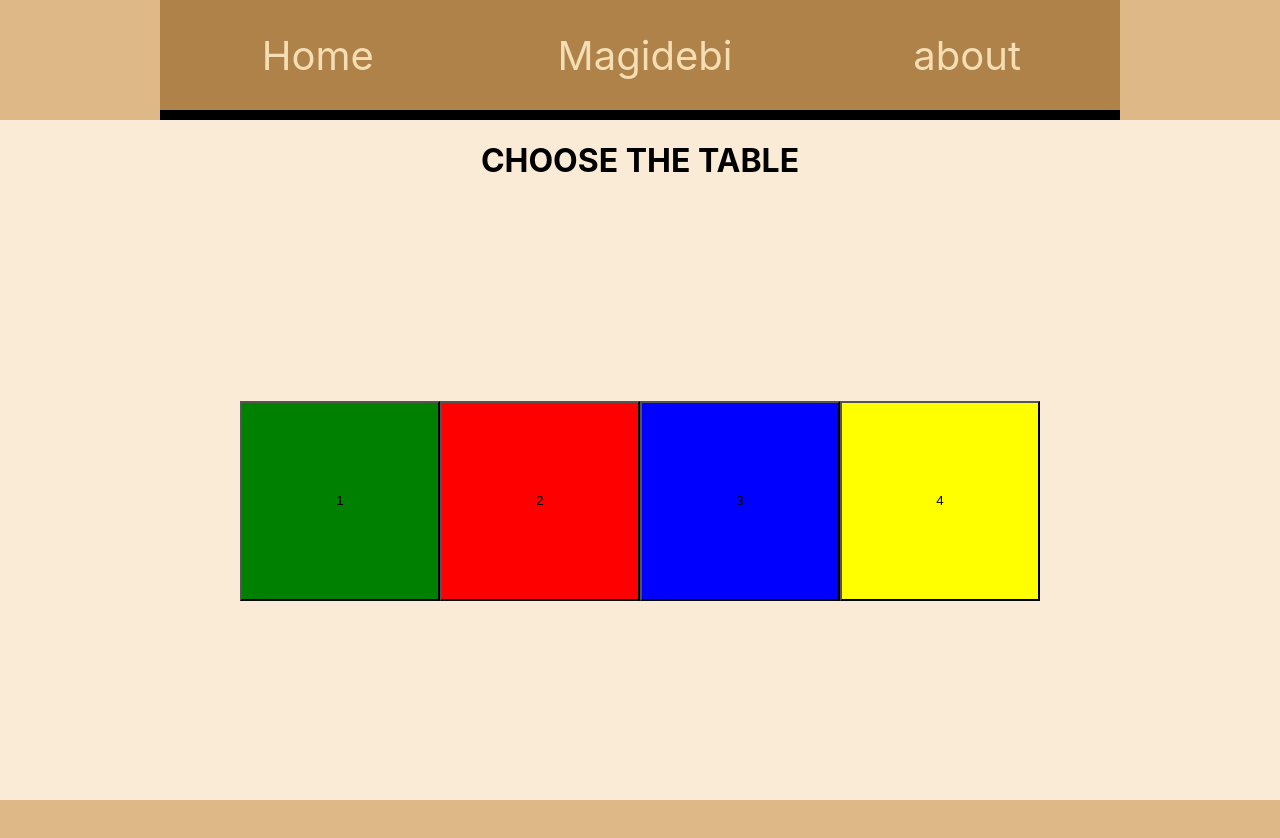
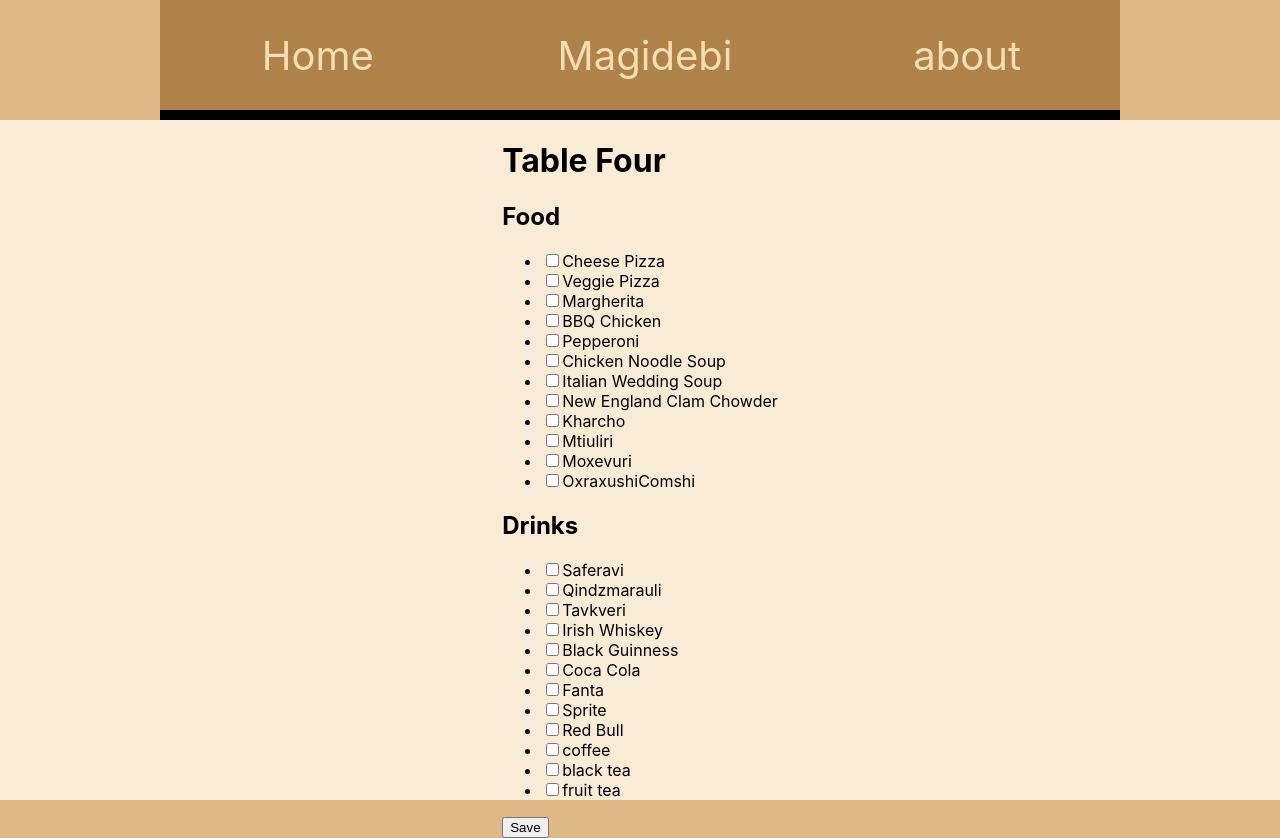
Before and after one commit to leopantsulaia/Restaurant-project, a React (Create React App) app: page /Table4 in a window 1280 px wide. Both pictures are taken after a click on the button "Create Table". Before the commit the page ends 800 px from the top, so only its background shows below. Built offline with nearby package versions, Linux system fonts and the light colour scheme.

Commit message:
added each of the tables and Menu from json files

```diff
--- a/src/App.js
+++ b/src/App.js
@@ -1,4 +1,5 @@
 import React from "react";
+import {BrowserRouter as Router} from "react-router-dom";
 import "./app.scss";
 import MyComponent from "./components/JS/MyComponent";
 
@@ -19,7 +20,9 @@ function App() {
         </ul>
       </header>
       <div className='mid-div'>
-        <MyComponent />
+        <Router>
+          <MyComponent />
+        </Router>
       </div>
     </div>
   );
--- a/src/components/Data/MenuDrink.json
+++ b/src/components/Data/MenuDrink.json
@@ -1,6 +1,69 @@
 {
-  "menu": {
-    "sadili": true,
-    "sadiliii": "suyvelas"
-  }
+  "alcohol": [
+    {
+      "title": "Saferavi",
+      "price": "30gel",
+      "tags": "100ml"
+    },
+    {
+      "title": "Qindzmarauli",
+      "price": "20gel",
+      "tags": "100ml"
+    },
+    {
+      "title": "Tavkveri",
+      "price": "20gel",
+      "tags": "100ml"
+    },
+    {
+      "title": "Irish Whiskey",
+      "price": "30gel",
+      "tags": "30ml"
+    },
+    {
+      "title": "Black Guinness",
+      "price": "100000EUR",
+      "tags": "100000L"
+    }
+  ],
+
+  "lemonade": [
+    {
+      "title": "Coca Cola",
+      "price": "3gel",
+      "tags": "500ml"
+    },
+    {
+      "title": "Fanta",
+      "price": "3gel",
+      "tags": "500ml"
+    },
+    {
+      "title": "Sprite",
+      "price": "3gel",
+      "tags": "500ml"
+    },
+    {
+      "title": "Red Bull",
+      "price": "7gel",
+      "tags": "300ml"
+    }
+  ],
+  "other": [
+    {
+      "title": "coffee",
+      "price": "5gel",
+      "tags": "100ml"
+    },
+    {
+      "title": "black tea",
+      "price": "4gel",
+      "tags": "100ml"
+    },
+    {
+      "title": "fruit tea",
+      "price": "5gel",
+      "tags": "100ml"
+    }
+  ]
 }
--- a/src/components/Data/MenuFood.json
+++ b/src/components/Data/MenuFood.json
@@ -0,0 +1,69 @@
+{
+  "Pizza": [
+    {
+      "title": "Cheese Pizza",
+      "price": "30gel",
+      "tags": "100ml"
+    },
+    {
+      "title": "Veggie Pizza",
+      "price": "20gel",
+      "tags": "100ml"
+    },
+    {
+      "title": "Margherita ",
+      "price": "20gel",
+      "tags": "100ml"
+    },
+    {
+      "title": "BBQ Chicken",
+      "price": "30gel",
+      "tags": "30ml"
+    },
+    {
+      "title": "Pepperoni ",
+      "price": "100000EUR",
+      "tags": "100000L"
+    }
+  ],
+
+  "Soup": [
+    {
+      "title": "Chicken Noodle Soup",
+      "price": "3gel",
+      "tags": "500ml"
+    },
+    {
+      "title": "Italian Wedding Soup",
+      "price": "3gel",
+      "tags": "500ml"
+    },
+    {
+      "title": "New England Clam Chowder",
+      "price": "3gel",
+      "tags": "500ml"
+    },
+    {
+      "title": "Kharcho",
+      "price": "7gel",
+      "tags": "300ml"
+    }
+  ],
+  "Khinkali": [
+    {
+      "title": "Mtiuliri",
+      "price": "5gel",
+      "tags": "100ml"
+    },
+    {
+      "title": "Moxevuri",
+      "price": "4gel",
+      "tags": "100ml"
+    },
+    {
+      "title": "OxraxushiComshi",
+      "price": "5gel",
+      "tags": "100ml"
+    }
+  ]
+}
--- a/src/components/JS/Creation.jsx
+++ b/src/components/JS/Creation.jsx
@@ -1,5 +1,9 @@
-import React, { useState } from "react";
-import CHEMIDATA from "../Data/MenuDrink.json";
+import React, {useState} from "react";
+import {Routes, Route, Link} from "react-router-dom";
+import TableOne from "./Tables/TableOne";
+import TableTwo from "./Tables/TableTwo";
+import TableThree from "./Tables/TableThree";
+import TableFour from "./Tables/TableFour";
 
 const Creation = () => {
   const [showMenuOne, setShowMenuOne] = useState(false);
@@ -7,86 +11,42 @@ const Creation = () => {
   const [showMenuThree, setShowMenuThree] = useState(false);
   const [showMenuFour, setShowMenuFour] = useState(false);
 
-  const openMenu = (menu) => {
-    console.log(CHEMIDATA[menu]);
-  };
-
   return (
     <div className='Creation' id='CreationId'>
+      <Routes>
+        <Route
+          path='/'
+          element={
+            <>
               <div className='crt-header'>
                 <span>
                   <h1>CHOOSE THE TABLE</h1>
                 </span>
               </div>
               <nav className='nav-tables'>
-        <div id='table-one' className='div-tables'>
-          {!showMenuOne && (
-            <button id='btn-one' onClick={() => setShowMenuOne(true)}>
-              1
-            </button>
-          )}
-          {showMenuOne && (
-            <ul>
-              {CHEMIDATA.tableOne.map((menu) => (
-                <li key={menu} onClick={() => openMenu(menu)}>
-                  {menu}
+                <ul className='nav-tables'>
+                  <li id='btn-one'>
+                    <Link to='/Table1'>Table One</Link>
                   </li>
-              ))}
+                  <li id='btn-two'>
+                    <Link to='/Table2'>Table Two</Link>
+                  </li>
+                  <li id='btn-three'>
+                    <Link to='/Table3'>Table Three</Link>
+                  </li>
+                  <li id='btn-four'>
+                    <Link to='/Table4'>Table Four</Link>
+                  </li>
                 </ul>
-          )}
-        </div>
-
-        <div id='table-two' className='div-tables'>
-          {!showMenuTwo && (
-            <button id='btn-two' onClick={() => setShowMenuTwo(true)}>
-              2
-            </button>
-          )}
-          {showMenuTwo && (
-            <ul>
-              {CHEMIDATA.tableTwo.map((menu) => (
-                <li key={menu} onClick={() => openMenu(menu)}>
-                  {menu}
-                </li>
-              ))}
-            </ul>
-          )}
-        </div>
-
-        <div id='table-three' className='div-tables'>
-          {!showMenuThree && (
-            <button id='btn-three' onClick={() => setShowMenuThree(true)}>
-              3
-            </button>
-          )}
-          {showMenuThree && (
-            <ul>
-              {CHEMIDATA.tableThree.map((menu) => (
-                <li key={menu} onClick={() => openMenu(menu)}>
-                  {menu}
-                </li>
-              ))}
-            </ul>
-          )}
-        </div>
-
-        <div id='table-four' className='div-tables'>
-          {!showMenuFour && (
-            <button id='btn-four' onClick={() => setShowMenuFour(true)}>
-              4
-            </button>
-          )}
-          {showMenuFour && (
-            <ul>
-              {CHEMIDATA.tableFour.map((menu) => (
-                <li key={menu} onClick={() => openMenu(menu)}>
-                  {menu}
-                </li>
-              ))}
-            </ul>
-          )}
-        </div>
               </nav>
+            </>
+          }
+        />
+        <Route path='/Table1' element={<TableOne />} />
+        <Route path='/Table2' element={<TableTwo />} />
+        <Route path='/Table3' element={<TableThree />} />
+        <Route path='/Table4' element={<TableFour />} />
+      </Routes>
     </div>
   );
 };
--- a/src/components/JS/MyComponent.js
+++ b/src/components/JS/MyComponent.js
@@ -1,4 +1,3 @@
-// MyComponent.js
 import React, { useState } from "react";
 import Creation from "./Creation.jsx";
 import Tables from "./Tables";
--- /dev/null
+++ b/src/components/JS/Tables/TableFour.js
@@ -0,0 +1,18 @@
+import React from "react";
+import TableQuestions from "./TablesQuestion";
+import dataFood from "../../Data/MenuDrink.json";
+import dataDrink from "../../Data/MenuFood.json";
+
+const TableFour = () => {
+  const handleSave = (selectedFood, selectedDrink) => {
+    console.log("TableFour: Selected food:", selectedFood);
+    console.log("TableFour: Selected drink:", selectedDrink);
+  };
+  return (
+    <>
+      <TableQuestions dataFood={dataFood} dataDrink={dataDrink} title='Table Four' onSave={handleSave} />
+    </>
+  );
+};
+
+export default TableFour;
--- /dev/null
+++ b/src/components/JS/Tables/TableOne.jsx
@@ -0,0 +1,19 @@
+import React from "react";
+import TableQuestions from "./TablesQuestion";
+import dataFood from "../../Data/MenuDrink.json";
+import dataDrink from "../../Data/MenuFood.json";
+
+const TableOne = () => {
+  const handleSave = (selectedFood, selectedDrink) => {
+    console.log("TableOne: Selected food:", selectedFood);
+    console.log("TableOne: Selected drink:", selectedDrink);
+  };
+
+  return (
+    <>
+      <TableQuestions dataFood={dataFood} dataDrink={dataDrink} title='Table One' onSave={handleSave} />
+    </>
+  );
+};
+
+export default TableOne;
--- /dev/null
+++ b/src/components/JS/Tables/TableThree.js
@@ -0,0 +1,18 @@
+import React from "react";
+import TableQuestions from "./TablesQuestion";
+import dataFood from "../../Data/MenuDrink.json";
+import dataDrink from "../../Data/MenuFood.json";
+
+const TableThree = () => {
+  const handleSave = (selectedFood, selectedDrink) => {
+    console.log("TableThree: Selected food:", selectedFood);
+    console.log("TableThree: Selected drink:", selectedDrink);
+  };
+  return (
+    <>
+      <TableQuestions dataFood={dataFood} dataDrink={dataDrink} title='Table Three' onSave={handleSave} />
+    </>
+  );
+};
+
+export default TableThree;
--- /dev/null
+++ b/src/components/JS/Tables/TableTwo.js
@@ -0,0 +1,18 @@
+import React from "react";
+import TableQuestions from "./TablesQuestion";
+import dataFood from "../../Data/MenuDrink.json";
+import dataDrink from "../../Data/MenuFood.json";
+
+const TableTwo = () => {
+  const handleSave = (selectedFood, selectedDrink) => {
+    console.log("TableTwo: Selected food:", selectedFood);
+    console.log("TableTwo: Selected drink:", selectedDrink);
+  };
+  return (
+    <>
+      <TableQuestions dataFood={dataFood} dataDrink={dataDrink} title='Table Two' onSave={handleSave} />
+    </>
+  );
+};
+
+export default TableTwo;
--- /dev/null
+++ b/src/components/JS/Tables/TablesQuestion.jsx
@@ -0,0 +1,81 @@
+import React, {useState} from "react";
+
+const TableQuestions = ({dataFood, dataDrink, title, onSave}) => {
+  const [selectedFood, setSelectedFood] = useState({});
+  const [selectedDrink, setSelectedDrink] = useState({});
+
+  const handleFoodCheckboxChange = (event) => {
+    const {name} = event.target;
+    setSelectedFood((prevSelectedFood) => ({
+      ...prevSelectedFood,
+      [name]: prevSelectedFood[name] ? 0 : 1,
+    }));
+  };
+
+  const handleFoodQuantityChange = (event) => {
+    const {name, value} = event.target;
+    setSelectedFood((prevSelectedFood) => ({
+      ...prevSelectedFood,
+      [name]: Number(value),
+    }));
+  };
+
+  const handleDrinkCheckboxChange = (event) => {
+    const {name} = event.target;
+    setSelectedDrink((prevSelectedDrink) => ({
+      ...prevSelectedDrink,
+      [name]: prevSelectedDrink[name] ? 0 : 1,
+    }));
+  };
+
+  const handleDrinkQuantityChange = (event) => {
+    const {name, value} = event.target;
+    setSelectedDrink((prevSelectedDrink) => ({
+      ...prevSelectedDrink,
+      [name]: Number(value),
+    }));
+  };
+
+  const handleSave = () => {
+    if (onSave) {
+      onSave(selectedFood, selectedDrink);
+    }
+  };
+
+  return (
+    <div>
+      <h1>{title}</h1>
+      <h2>Food</h2>
+      <ul>
+        {Object.values(dataDrink)
+          .flat()
+          .map((item) => (
+            <li key={item.title}>
+              <label>
+                <input type='checkbox' name={item.title} onChange={handleDrinkCheckboxChange} checked={selectedDrink[item.title] > 0} />
+                {item.title}
+                {selectedDrink[item.title] > 0 && <input type='number' name={item.title} onChange={handleDrinkQuantityChange} value={selectedDrink[item.title] || 0} />}
+              </label>
+            </li>
+          ))}
+      </ul>
+      <h2>Drinks</h2>
+      <ul>
+        {Object.values(dataFood)
+          .flat()
+          .map((item) => (
+            <li key={item.title}>
+              <label>
+                <input type='checkbox' name={item.title} onChange={handleFoodCheckboxChange} checked={selectedFood[item.title] > 0} />
+                {item.title}
+                {selectedFood[item.title] > 0 && <input type='number' name={item.title} onChange={handleFoodQuantityChange} value={selectedFood[item.title] || 0} />}
+              </label>
+            </li>
+          ))}
+      </ul>
+      <button onClick={handleSave}>Save</button>
+    </div>
+  );
+};
+
+export default TableQuestions;
```
Also changed, not shown: src/components/JS/main.scss (+12 -0 lines), 1 other file (tests, documents, lock files or other folders). Lines whose indentation alone changed are shown as unchanged.
